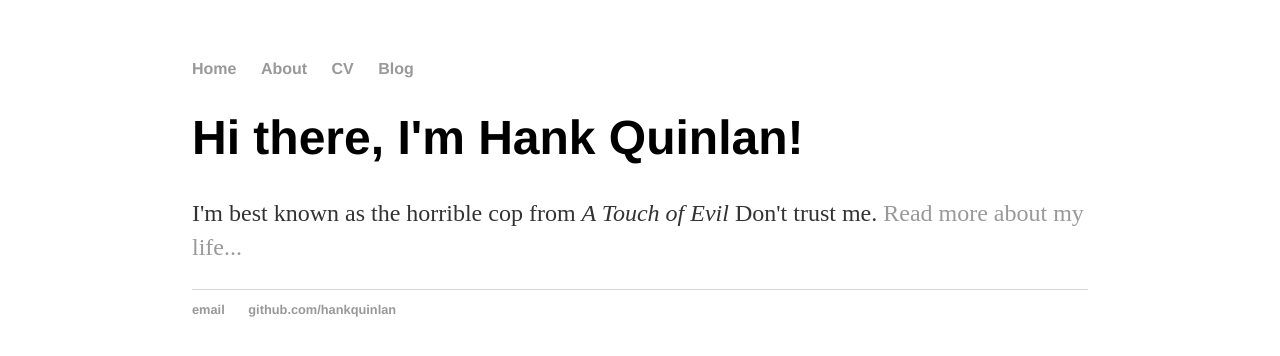
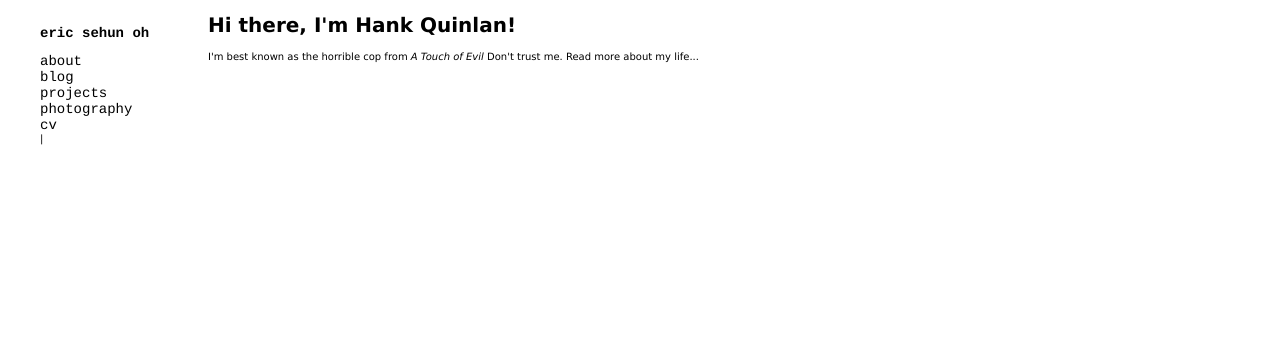
Before and after one commit to sehuno/sehuno.github.io, a Jekyll site: the page built from index.html, in a window 1280 px wide. Shown: the top 356 px of the page. Built offline with Jekyll 4.4.1, drawn with Linux system fonts in a browser that asks for light colours.

Commit message:
photography section working

```diff
--- a/_layouts/default.html
+++ b/_layouts/default.html
@@ -6,24 +6,26 @@
 			<link rel="stylesheet" type="text/css" href="/css/main.css">
 		</head>
 		<body>
-			<nav>
-	    		<ul>
-	        		<li><a href="/">Home</a></li>
-		        	<li><a href="/about">About</a></li>
-	        		<li><a href="/cv">CV</a></li>
-	        		<li><a href="/blog">Blog</a></li>
-	    		</ul>
-			</nav>
+			<div class="menu">
+				<nav>
+					<ul><li><h1 style='font-size: 14px'><a href="/about">eric sehun oh</a></li></ul></h1>
+		    		<ul>
+			        	<li><a href="/about">about</a></li>
+			        	<li><a href="/blog">blog</a></li>
+			        	<li><a href="/about">projects</a></li>
+		        		<li><a href="/photo">photography</a></li>
+		        		<li><a href="/cv">cv</a></li>|
+		    		</ul>
+				</nav>
+			</div>
 			<div class="container">
-
-			{{ content }}
-
-			</div><!-- /.container -->
-			<footer>
+					{{ content }}
+			</div>
+			<!-- <footer>
 	    		<ul>
 	        		<li><a href="mailto:hankquinlanhub@gmail.com">email</a></li>
 	        		<li><a href="https://github.com/hankquinlan">github.com/hankquinlan</a></li>
 				</ul>
-			</footer>
+			</footer> -->
 		</body>
 	</html>
--- a/css/main.css
+++ b/css/main.css
@@ -1,8 +1,80 @@
 body {
+    display:block;
+    font-size: 10px;
+    font-family: Verdana, sans-serif;
+    background: white;
+
+}
+
+.menu {
+    width: 200px;
+    overflow: auto;
+    top: 0;
+    bottom: 0;
+    left: 0;
+    position: fixed;
+    height: 100%;
+    background-color: #fff;
+    margin: 0;
+    padding: 0;
+}
+
+nav {
+    margin-top: 25px;
+}
+
+nav li {
+    list-style-type: none;
+    font-size: 14px;
+    font-family: Courier;
+}
+
+a {
+    color: black;
+    text-decoration: none;
+}
+
+a:hover {
+    text-decoration: line-through;
+}
+
+.container {
+    height: 100%;
+    top: 0;
+    margin: 0 0 0 200px;
+    background-color: #fff;
+}
+
+.scroll {
+    width:5000px;
+}
+
+.picture-container {
+    height:100%;
+}
+
+.picture-holder {
+    height: 100%;
+}
+
+.picture {
+    float: left;
+    margin-right: 25px;
+}
+
+img {
+    height:500px;
+}
+/*.boxinbox {
+    height:500px;
+}*/
+
+
+/*body {
     margin: 60px auto;
     width: 70%;
-}
-nav ul, footer ul {
+}*/
+/*nav ul, footer ul {
     font-family:'Helvetica', 'Arial', 'Sans-Serif';
     padding: 0px;
     list-style: none;
@@ -41,3 +113,4 @@
 ul.posts li {
     list-style: none;
 }
+*/
--- a/index.html
+++ b/index.html
@@ -5,4 +5,5 @@
 <div class="blurb">
 	<h1>Hi there, I'm Hank Quinlan!</h1>
 	<p>I'm best known as the horrible cop from <em>A Touch of Evil</em> Don't trust me. <a href="/about">Read more about my life...</a></p>
-</div><!-- /.blurb -->
+</div>
+<!-- /.blurb -->
```
Also changed, not shown: _includes/analytics.html (added, +8 -0 lines), _layouts/scroll.html (added, +8 -0 lines), photo/index.html (added, +17 -0 lines), README.md, about/index.html (indentation only), 7 other files.
